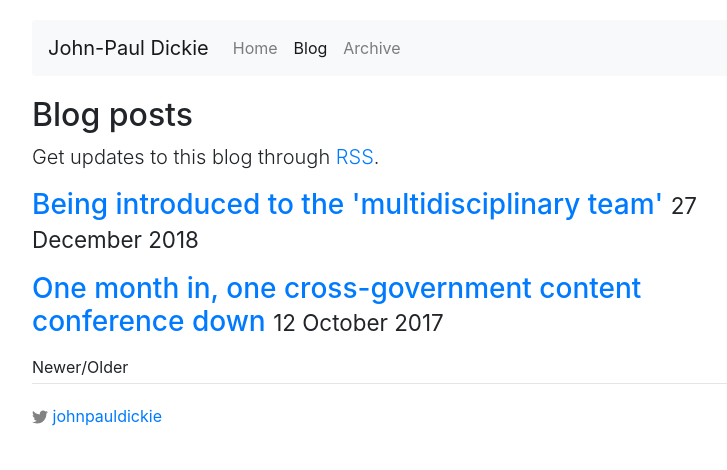
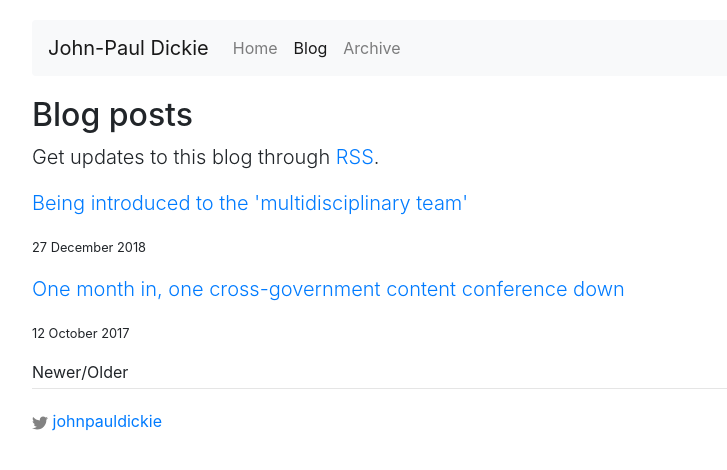
Before and after one commit to johnpauldickie/johnpauldickie.github.io, a Jekyll site: the page built from blog/index.html, in a window 1280 px wide. Shown: the top 470 px of the page, without its empty margins (53-780 px from the left). Built offline with Jekyll 4.4.1, drawn with Linux system fonts in a browser that asks for light colours; the list of posts is cut into pages by our own code.

Commit message:
Blog post listing updates

```diff
--- a/blog/index.html
+++ b/blog/index.html
@@ -8,8 +8,9 @@
 <ul class="list-unstyled">
    <article class="post" itemscope itemtype="http://schema.org/BlogPosting">
      <header class="post-header">
-       <h3 class="post-title" itemprop="name headline"><a href="{{ page.url }}">{{ page.title | escape }}</a> <small><time class="date" datetime="{{ page.date | date_to_long_string }}">{{ page.date | date_to_long_string }}</time></small></h3>
+       <p class="lead" itemprop="name headline"><a href="{{ page.url }}">{{ page.title | escape }}</a></h3>
      </header>
+     <p> <small><time class="date" datetime="{{ page.date | date_to_long_string }}">{{ page.date | date_to_long_string }}</time></small></p>
    </article>
    </ul>
  {% endfor %}
```
